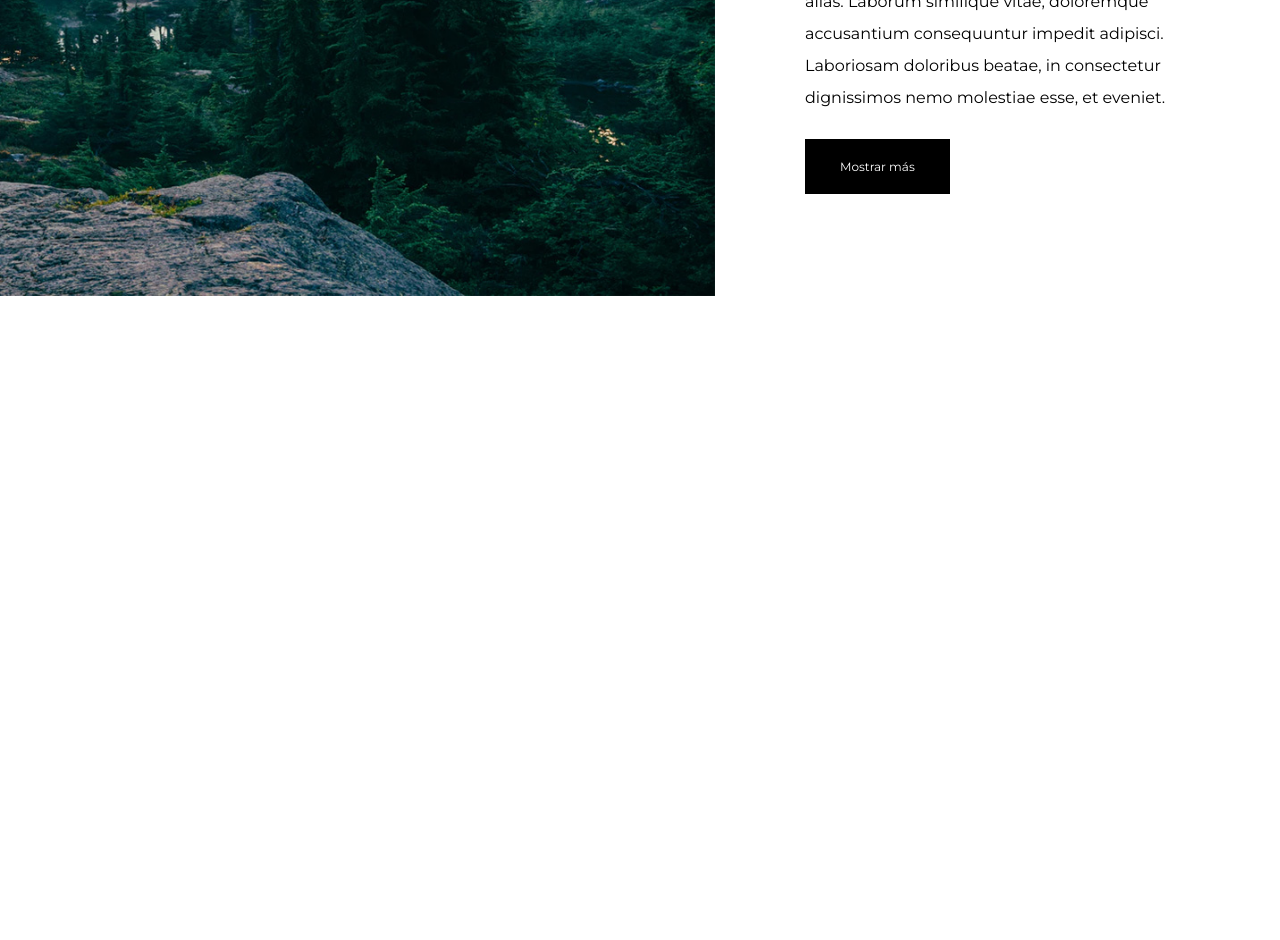
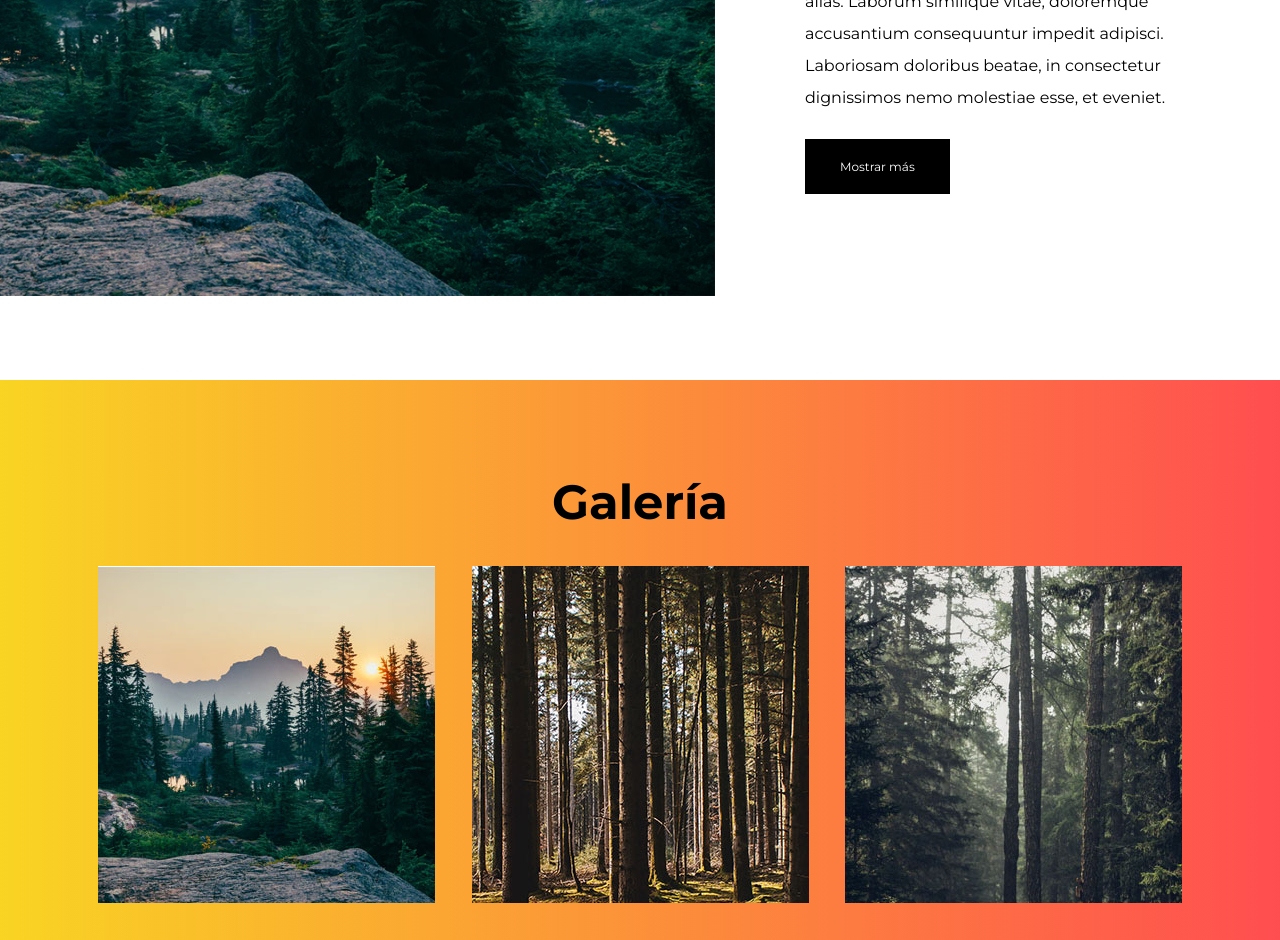
Before and after one commit to AgustinCastino/Maquetado-HTML-CSS, a plain HTML site: page index.html in a window 1280 px wide. Shown: the part 2071-3011 px from the top of the page. Before the commit the page ends 2371 px from the top, so only its background shows below. Drawn offline with Linux system fonts and the light colour scheme.

Commit message:
agregando section Galeria

```diff
--- a/css/style.css
+++ b/css/style.css
@@ -1,6 +1,10 @@
 *{
     margin: 0;
     padding: 0;
+}
+
+html{
+    scroll-behavior: smooth;
 }
 
 body{
@@ -86,7 +90,7 @@ header div p{
     background-repeat: no-repeat;
     background-position: right;
     background-size:contain;
-    height: 80vh;
+    min-height: 80vh;
     display: flex;
     flex-direction: column;
     justify-content: center;
@@ -143,3 +147,24 @@ header div p{
     font-size: 12px;
 }
 /* FIN SECTION QUIENES SOMOS */
+
+/* SECTION GALERIA */
+#galeria{
+    min-height: 70vh;
+    margin-top: 5rem;
+    background-image: linear-gradient(to right, #F9D423, #FF4E50);
+    display: flex;
+    align-items: center;
+    justify-content: center;
+    flex-direction: column;
+}
+
+#galeria figure img{
+    padding: 0 1rem;
+}
+
+#galeria h2{
+    padding: 60px 0 35px 0;
+}
+
+/* FIN SECTION GALERIA */
--- a/index.html
+++ b/index.html
@@ -81,6 +81,18 @@
         </figure>
     </section>
 
+    <section id="galeria">
+        <h2>
+            Galería
+        </h2>
+        <figure>
+            <img src="imagenes/galeria/imagen1.jpg" alt="">
+            <img src="imagenes/galeria/imagen2.jpg" alt="">
+            <img src="imagenes/galeria/imagen3.jpg" alt="">
+        </figure>
+
+    </section>
+
 </body>
 
 </html>
```
